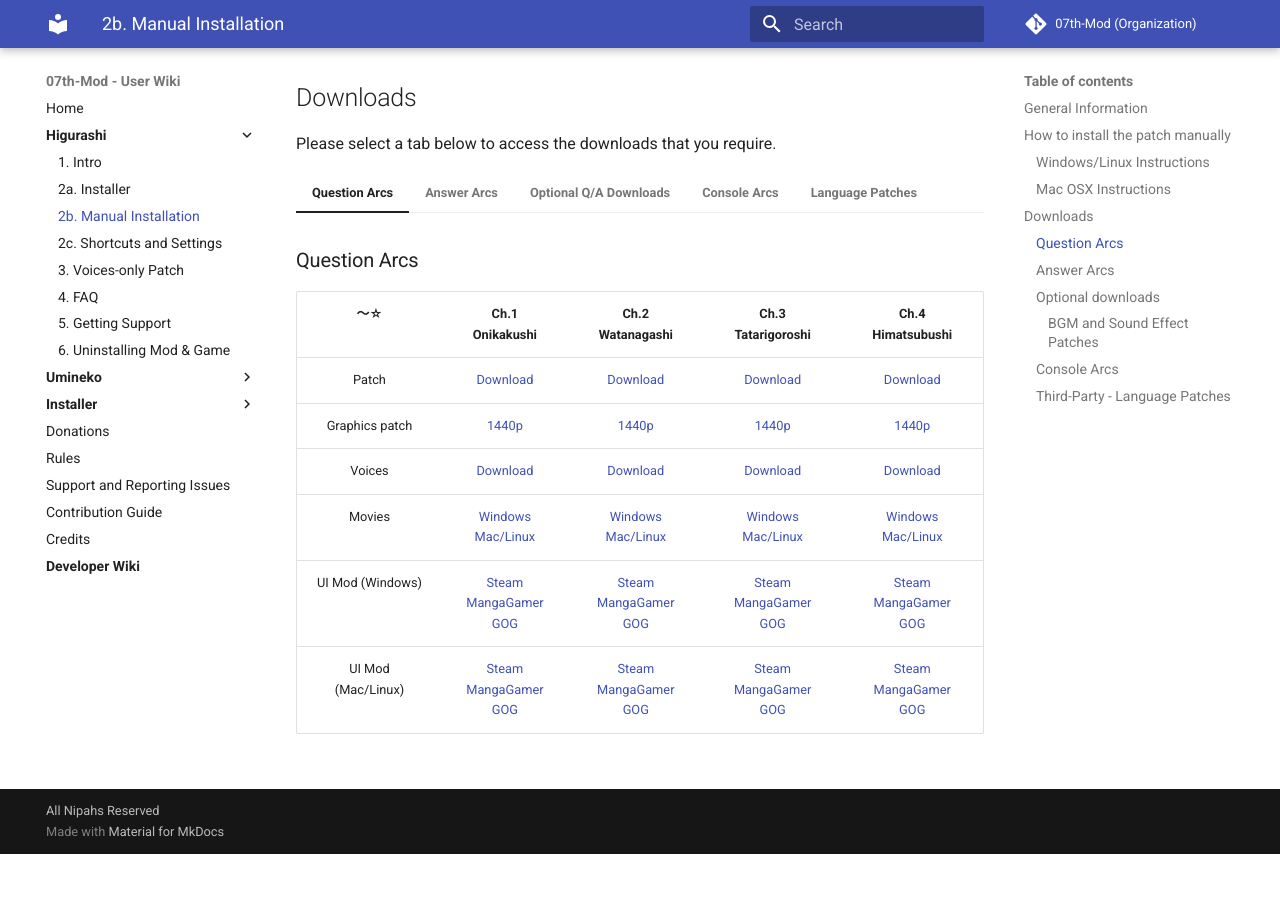
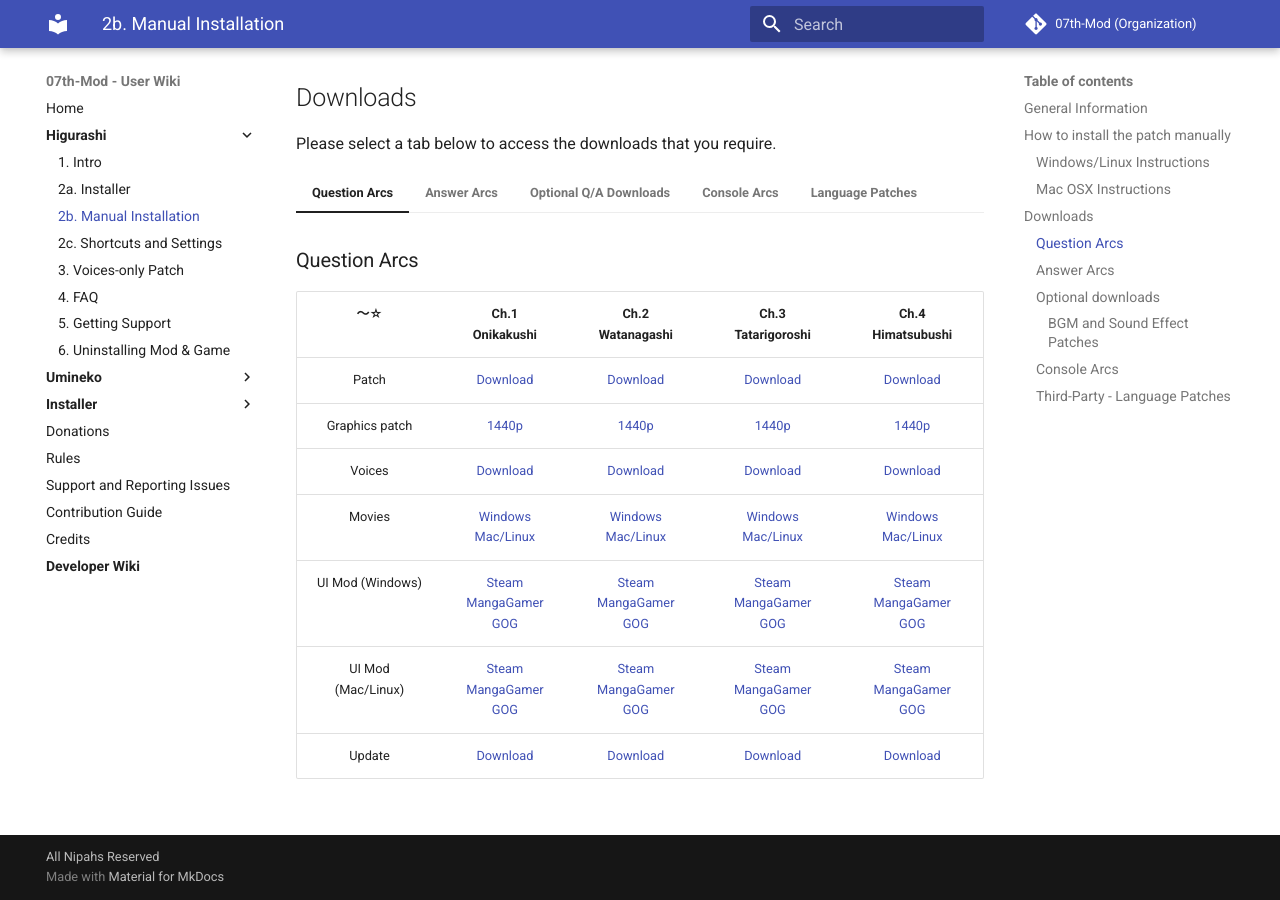
Before and after one commit to 07th-mod/wiki, an MkDocs documentation site: the page built from docs/Higurashi/Manual-Installation.md, in a window 1280 px wide and 900 px high, scrolled down 1389 px. Built offline with MkDocs 1.6.1 and Material for MkDocs 9.7.7, drawn with Linux system fonts in a browser that asks for light colours; before the commit the page ends 2243 px from its top, so only the background shows below that.

Commit message:
Add manual downloads for og-dll-asset update archive

```diff
--- a/docs/Higurashi/Manual-Installation.md
+++ b/docs/Higurashi/Manual-Installation.md
@@ -119,6 +119,13 @@ Please select a tab below to access the downloads that you require.
     <td style="text-align: center;"><a href="https://07th-mod.com/ui.php?chapter=tatarigoroshi&os=unix&unity=5.4.0f1">Steam</a><br><a href="https://07th-mod.com/ui.php?chapter=tatarigoroshi&os=unix&unity=5.3.4p1">MangaGamer</a><br><a href="https://07th-mod.com/ui.php?chapter=tatarigoroshi&os=unix&unity=5.4.0f1">GOG</a></td>
     <td style="text-align: center;"><a href="https://07th-mod.com/ui.php?chapter=himatsubushi&os=unix&unity=5.4.1f1">Steam</a><br><a href="https://07th-mod.com/ui.php?chapter=himatsubushi&os=unix&unity=5.4.1f1">MangaGamer</a><br><a href="https://07th-mod.com/ui.php?chapter=himatsubushi&os=unix&unity=5.4.1f1">GOG</a></td>
     </tr>
+    <tr class="even">
+    <td style="text-align: center;">Update</td>
+    <td style="text-align: center;"><a href="https://07th-mod.com/rikachama/og-dll-asset-update/onikakushi-og-dll-asset-update.7z">Download</a></td>
+    <td style="text-align: center;"><a href="https://07th-mod.com/rikachama/og-dll-asset-update/watanagashi-og-dll-asset-update.7z">Download</a></td>
+    <td style="text-align: center;"><a href="https://07th-mod.com/rikachama/og-dll-asset-update/tatarigoroshi-og-dll-asset-update.7z">Download</a></td>
+    <td style="text-align: center;"><a href="https://07th-mod.com/rikachama/og-dll-asset-update/himatsubushi-og-dll-asset-update.7z">Download</a></td>
+    </tr>
     </tbody>
     </table>
 
@@ -188,6 +195,13 @@ Please select a tab below to access the downloads that you require.
     <td style="text-align: center;"><a href="https://07th-mod.com/rikachama/matsuri-system/Matsuribayashi-System.7z">Windows (MangaGamer Answer Arcs Bundle only)</a></td>
     <td style="text-align: center;">None</td>
     <td style="text-align: center;"><a href="https://07th-mod.com/rikachama/matsuri-system/Matsuribayashi-System.7z">Windows (GOG only)</a><br><a href="https://07th-mod.com/rikachama/matsuri-system/Matsuribayashi-System_unix.7z">Linux (GOG only)</a></td>
+    </tr>
+    <tr class="even">
+    <td style="text-align: center;">Update</td>
+    <td style="text-align: center;"><a href="https://07th-mod.com/rikachama/og-dll-asset-update/meakashi-og-dll-asset-update.7z">Download</a></td>
+    <td style="text-align: center;"><a href="https://07th-mod.com/rikachama/og-dll-asset-update/tsumihoroboshi-og-dll-asset-update.7z">Download</a></td>
+    <td style="text-align: center;"><a href="https://07th-mod.com/rikachama/og-dll-asset-update/minagoroshi-og-dll-asset-update.7z">Download</a></td>
+    <td style="text-align: center;"><a href="https://07th-mod.com/rikachama/og-dll-asset-update/matsuribayashi-og-dll-asset-update.7z">Download</a></td>
     </tr>
     </tbody>
     </table>
@@ -283,6 +297,10 @@ Please select a tab below to access the downloads that you require.
     <td>UI Mod</td>
     <td><a href="https://07th-mod.com/ui.php?chapter=himatsubushi&os=win&unity=5.4.1f1">Windows</a><br><a href="https://07th-mod.com/ui.php?chapter=himatsubushi&os=unix&unity=5.4.1f1">Mac/Linux</a></td>
     </tr>
+    <tr class="odd">
+    <td>Update</td>
+    <td><a href="https://07th-mod.com/rikachama/og-dll-asset-update/console-og-dll-asset-update.7z">Download</a></td>
+    </tr>
     </tbody>
     </table>
 
```
